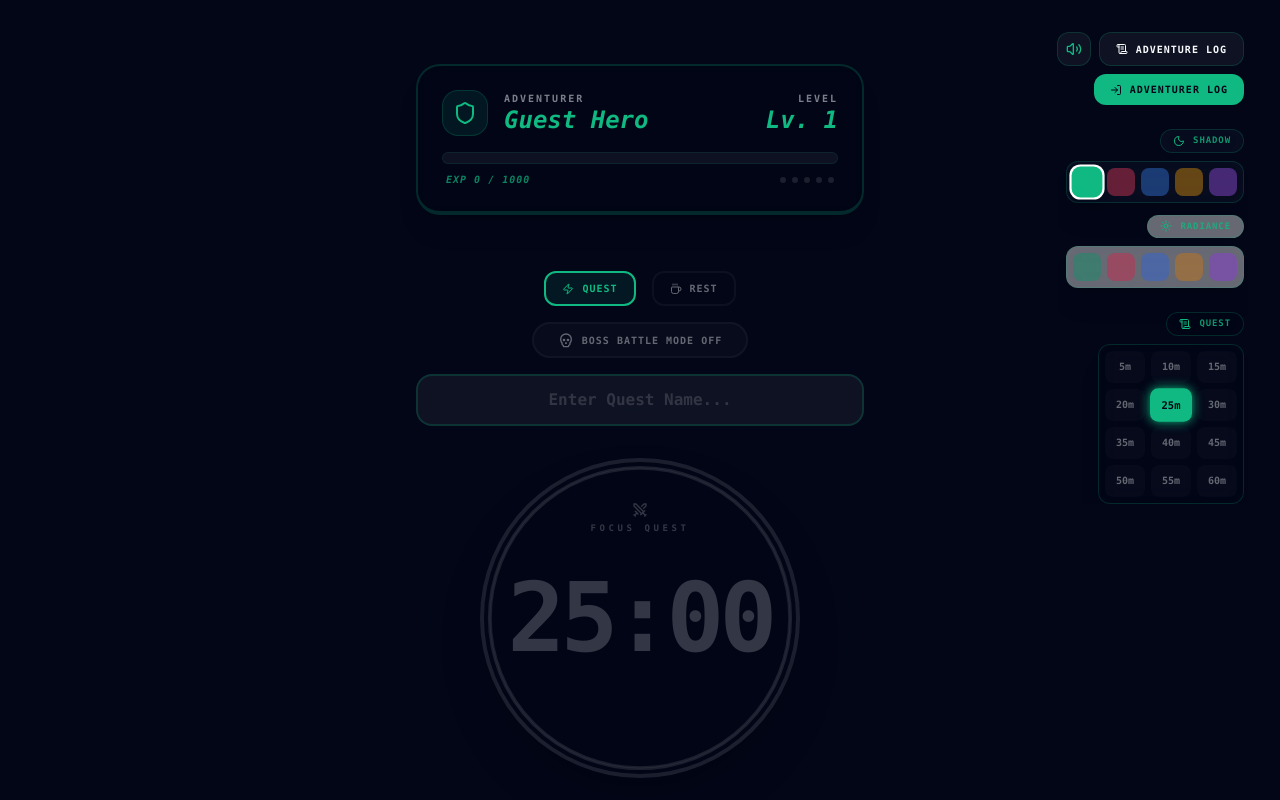
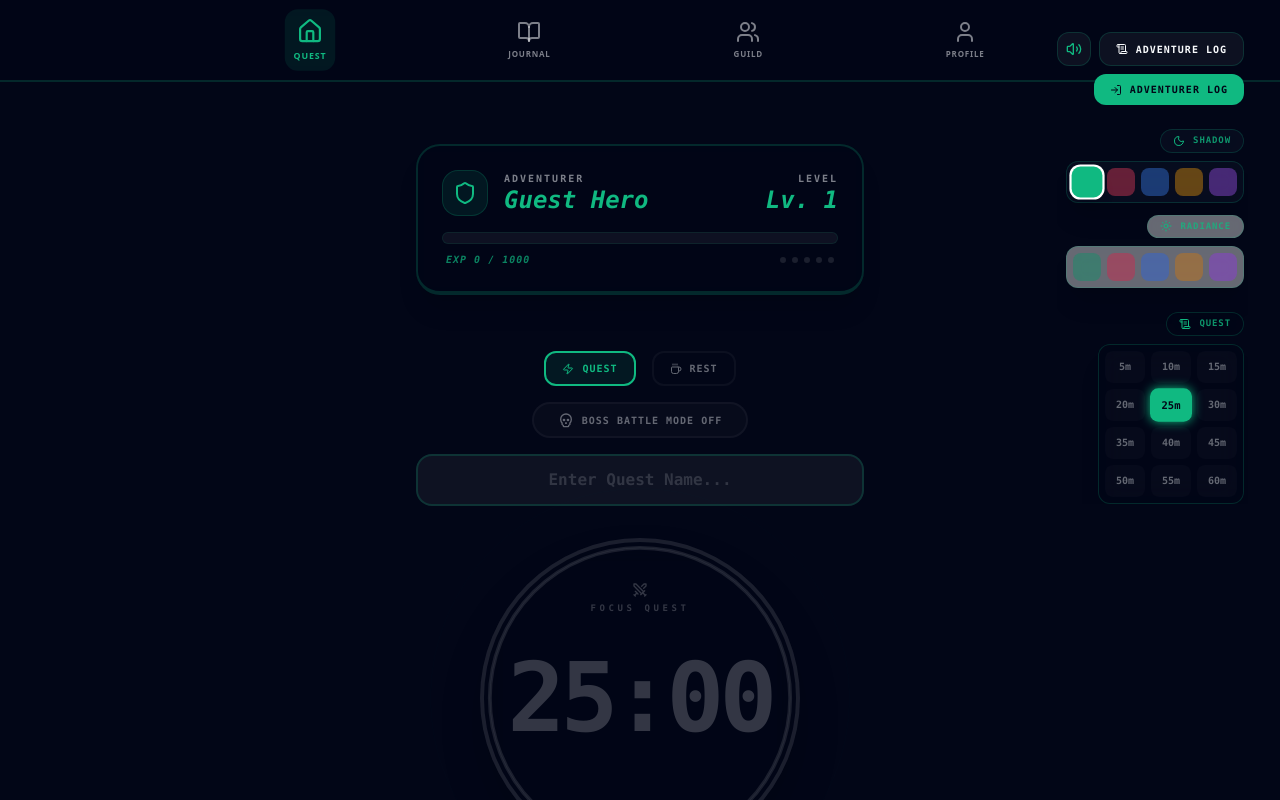
Before and after one commit to TMando616/pomodoro-quest, a Next.js app: page / in a window 1280 px wide. Shown: the top 800 px of the page. Built offline with nearby package versions, Linux system fonts and the light colour scheme.

Commit message:
feat(layout): アプリ全体のナビゲーションバー（Navbar）を追加し、マルチページ化の基盤を作成

```diff
--- a/src/app/layout.tsx
+++ b/src/app/layout.tsx
@@ -1,6 +1,7 @@
 import type { Metadata } from "next";
 import { Geist, Geist_Mono } from "next/font/google";
 import "./globals.css";
+import { Navbar } from "@/components/layout/Navbar";
 
 // Google Fonts の設定：Geist Sans (サンセリフ体)
 const geistSans = Geist({
@@ -35,10 +36,12 @@ export default function RootLayout({
   return (
     <html lang="en">
       <body
-        className={`${geistSans.variable} ${geistMono.variable} antialiased`}
+        className={`${geistSans.variable} ${geistMono.variable} antialiased bg-background text-foreground transition-colors duration-500`}
       >
-        {/* children に各ページの内容（page.tsxの内容）が挿入されます */}
-        {children}
+        <Navbar />
+        <main className="pb-20 md:pb-0 md:pt-20 min-h-screen">
+          {children}
+        </main>
       </body>
     </html>
   );
--- /dev/null
+++ b/src/components/layout/Navbar.tsx
@@ -0,0 +1,49 @@
+"use client";
+
+import React from 'react';
+import Link from 'next/link';
+import { usePathname } from 'next/navigation';
+import { Home, User, BookOpen, Users } from 'lucide-react';
+
+/**
+ * アプリケーション全体のナビゲーションバー
+ * 画面下部（または左側）に固定され、各ページへの遷移を担います。
+ */
+export function Navbar() {
+  const pathname = usePathname();
+
+  const navItems = [
+    { href: '/', label: 'Quest', icon: Home },
+    { href: '/journal', label: 'Journal', icon: BookOpen },
+    { href: '/guild', label: 'Guild', icon: Users },
+    { href: '/profile', label: 'Profile', icon: User },
+  ];
+
+  return (
+    <nav className="fixed bottom-0 left-0 w-full bg-background/80 backdrop-blur-md border-t-2 border-primary/20 z-50 md:bottom-auto md:top-0 md:border-t-0 md:border-b-2">
+      <div className="max-w-md md:max-w-4xl mx-auto flex justify-around items-center p-3">
+        {navItems.map((item) => {
+          const isActive = pathname === item.href;
+          const Icon = item.icon;
+
+          return (
+            <Link
+              key={item.href}
+              href={item.href}
+              className={`flex flex-col items-center gap-1 p-2 rounded-xl transition-all duration-300 ${
+                isActive
+                  ? 'text-primary bg-primary/10 shadow-[0_0_15px_var(--color-primary-glow)] scale-110'
+                  : 'text-foreground/50 hover:text-foreground hover:bg-foreground/5'
+              }`}
+            >
+              <Icon className="w-5 h-5 md:w-6 md:h-6" />
+              <span className="text-[8px] font-black uppercase tracking-widest hidden md:block">
+                {item.label}
+              </span>
+            </Link>
+          );
+        })}
+      </div>
+    </nav>
+  );
+}
```
